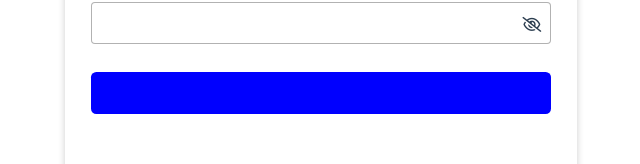
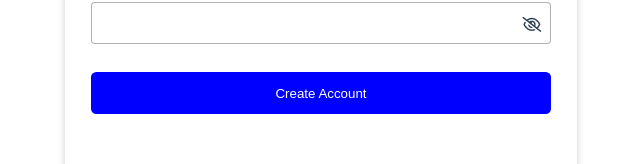
Before and after one commit to nataniel-sawadogo/Wallet, a Vue app: page /login/signup in a window 1280 px wide. Shown: the part 433-597 px from the top of the page, without its empty margins (319-959 px from the left). Built offline with nearby package versions, Linux system fonts and the light colour scheme.

Commit message:
Small change

```diff
--- a/src/components/Signup.vue
+++ b/src/components/Signup.vue
@@ -61,7 +61,7 @@
 
             <div class="box">
 
-                <button><RouterLink to="/">Create Account</RouterLink></button>
+                <button>Create Account</button>
 
             </div>
 
```
